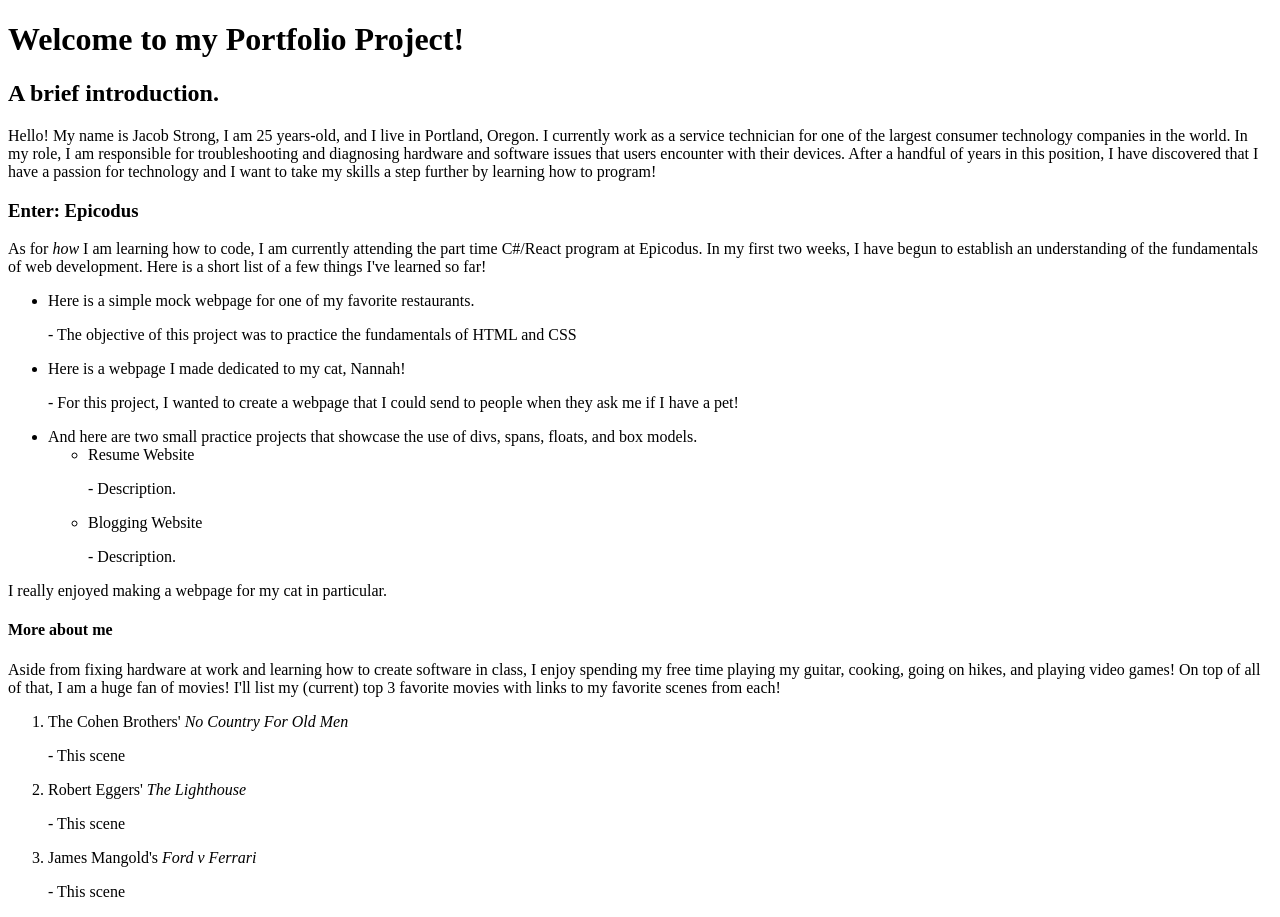
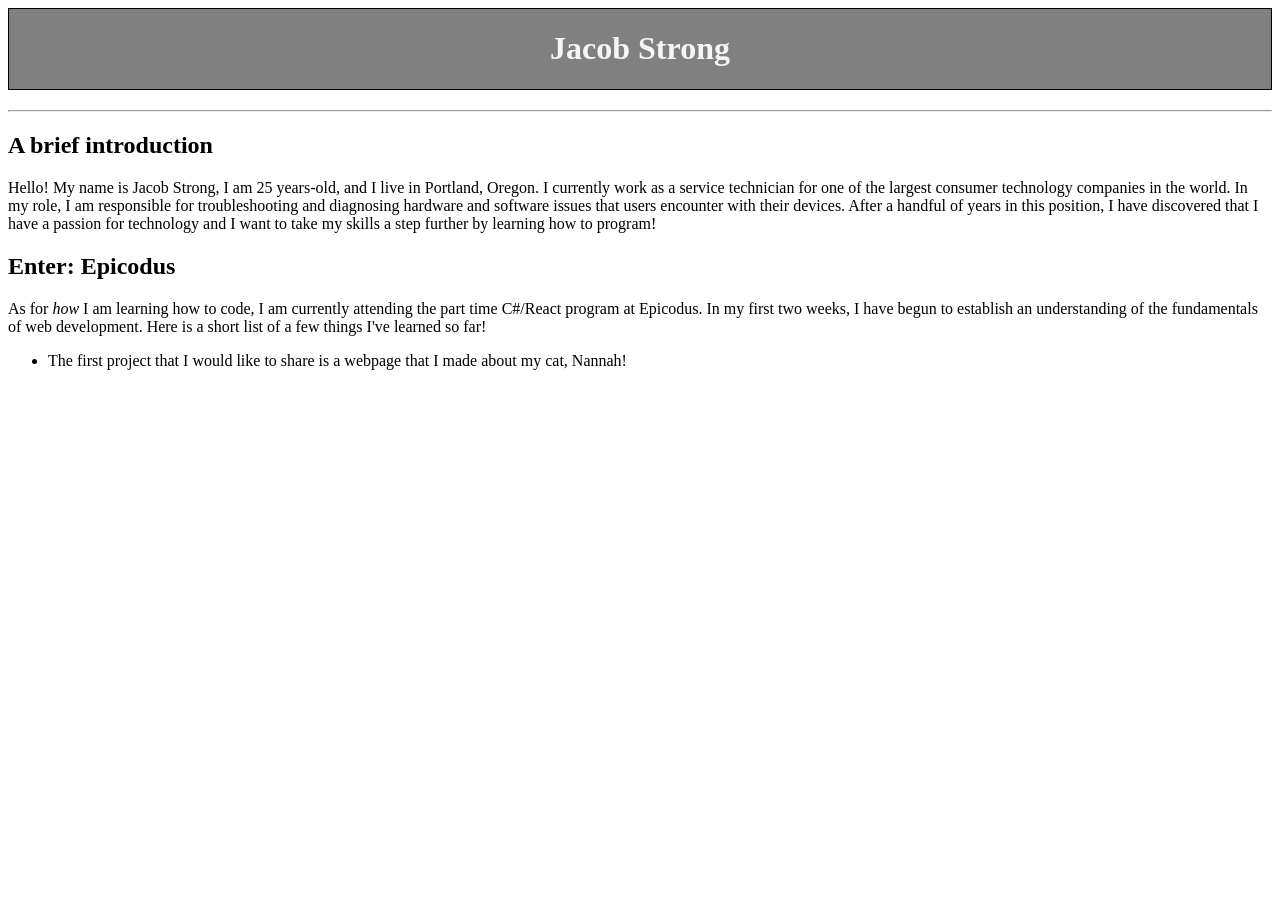
Before and after one commit to JacobTStrong/Portfolio-Project, a plain HTML site: page index.html in a window 1280 px wide. After the commit the page ends 800 px from the top, so only its background shows below. Drawn offline with Linux system fonts and the light colour scheme.

Commit message:
re-do initial HTML

```diff
--- a/index.html
+++ b/index.html
@@ -6,34 +6,25 @@
 </head>
 
 <body>
-  <h1>Welcome to my Portfolio Project!</h1>
-  <h2>A brief introduction.</h2>
-  <p>Hello! My name is Jacob Strong, I am 25 years-old, and I live in Portland, Oregon. I currently work as a service technician for one of the largest consumer technology companies in the world. In my role, I am responsible for troubleshooting and diagnosing hardware and software issues that users encounter with their devices. After a handful of years in this position, I have discovered that I have a passion for technology and I want to take my skills a step further by learning how to program!</p>
-  <h3>Enter: Epicodus</h3>
-  <p>As for <em>how</em> I am learning how to code, I am currently attending the part time C#/React program at Epicodus. In my first two weeks, I have begun to establish an understanding of the fundamentals of web development. Here is a short list of a few things I've learned so far!</p>
-  <ul>
-    <li>Here is a simple mock webpage for one of my favorite restaurants.</li>
-    <p>- The objective of this project was to practice the fundamentals of HTML and CSS</p>
-    <li>Here is a webpage I made dedicated to my cat, Nannah!</li>
-    <p>- For this project, I wanted to create a webpage that I could send to people when they ask me if I have a pet!</p>
-    <li>And here are two small practice projects that showcase the use of divs, spans, floats, and box models.</li>
+  <div class="box1">
+    <h1>Jacob Strong</h1>
+  </div>
+<hr>
+
+  <div class="intro">
+    <h2>A brief introduction</h2>
+    <p>Hello! My name is Jacob Strong, I am 25 years-old, and I live in Portland, Oregon. I currently work as a service technician for one of the largest consumer technology companies in the world. In my role, I am responsible for troubleshooting and diagnosing hardware and software issues that users encounter with their devices. After a handful of years in this position, I have discovered that I have a passion for technology and I want to take my skills a step further by learning how to program!</p>
+  </div>
+
+  <div class="class">
+    <h2>Enter: Epicodus</h2>
+    <p>As for <em>how</em> I am learning how to code, I am currently attending the part time C#/React program at Epicodus. In my first two weeks, I have begun to establish an understanding of the fundamentals of web development. Here is a short list of a few things I've learned so far!</p>
+    <div class="columns">
       <ul>
-        <li>Resume Website</li>
-        <p>- Description.</p>
-        <li>Blogging Website</li>
-        <p>- Description.</p>
+        <li>The first project that I would like to share is a webpage that I made about my cat, Nannah! </li>
       </ul>
-  </ul>
-  <p>I really enjoyed making a webpage for my cat in particular.</p>
-  <h4>More about me</h4>
-  <p>Aside from fixing hardware at work and learning how to create software in class, I enjoy spending my free time playing my guitar, cooking, going on hikes, and playing video games! On top of all of that, I am a huge fan of movies! I'll list my (current) top 3 favorite movies with links to my favorite scenes from each!</p>
-  <ol>
-    <li>The Cohen Brothers' <em>No Country For Old Men</em></li>
-    <p>- This scene</p>
-    <li>Robert Eggers' <em>The Lighthouse</em></li>
-    <p>- This scene</p>
-    <li>James Mangold's <em>Ford v Ferrari</em></li>
-    <p>- This scene</p>
-  </ol>
+    </div>
+  </div>
+
 </body>
 </html>
```
